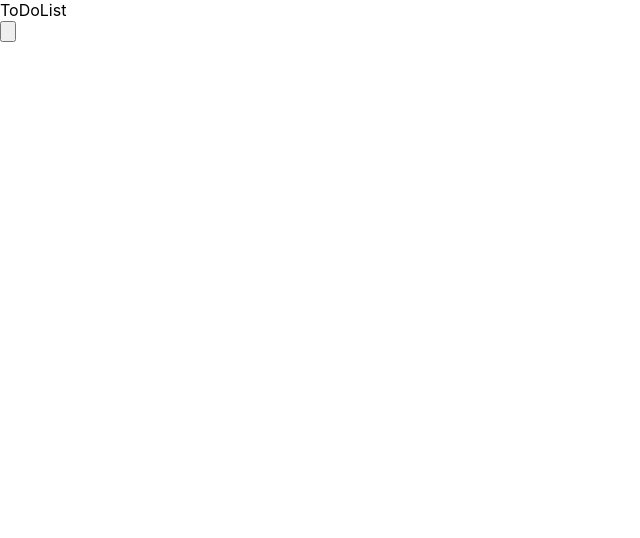
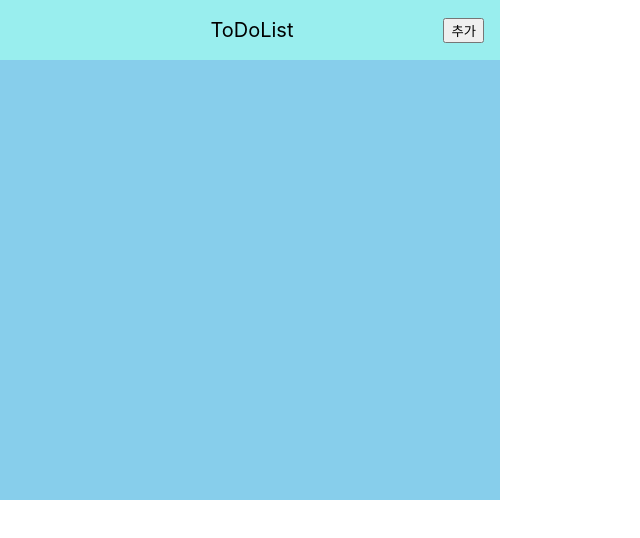
Before and after one commit to YunmiAndFriends/ToDoList_LSR, a React (Create React App) app in the folder todolist/: page / in a window 1280 px wide. Shown: the top 538 px of the page, without its empty margins (0-640 px from the left). Built offline with nearby package versions, Linux system fonts and the light colour scheme.

Commit message:
feature 기본 UI 및 추가 버튼 클릭 이벤트

```diff
--- a/todolist/package.json
+++ b/todolist/package.json
@@ -9,6 +9,7 @@
     "react": "^17.0.2",
     "react-dom": "^17.0.2",
     "react-scripts": "5.0.0",
+    "styled-components": "^5.3.3",
     "web-vitals": "^2.1.4"
   },
   "scripts": {
--- a/todolist/src/App.js
+++ b/todolist/src/App.js
@@ -1,6 +1,6 @@
 import React from "react";
-import Todolist from "./page/Todolist";
+import TodoList from "./page/Todolist";
 
 export default function App() {
-  return <Todolist />;
+  return <TodoList />;
 }
--- a/todolist/src/page/Todolist.jsx
+++ b/todolist/src/page/Todolist.jsx
@@ -1,21 +1,43 @@
 import React, { useState } from "react";
-import styled from "styled-components";
+import {
+  Container,
+  Title,
+  AddButton,
+  Content,
+  TodoInput,
+  SendButton,
+} from "./Todolist.style";
+function TodoList() {
+  const [text, setText] = useState("");
 
-function Toodolist() {
-  const [text, setText] = useState("");
+  const [todoItem, setTodoItem] = useState([]);
+
+  const [showAddTodo, setShowAddTodo] = useState(false);
 
   const onChangeText = (e) => {
     setText(e.target.value);
   };
 
+  const onClickAddButton = () => {
+    setShowAddTodo(!showAddTodo);
+  };
+
   return (
-    <div id="container">
-      <div id="title">ToDoList</div>
-      <div id="content"></div>
-      <div>
-        <input type="button" />
-      </div>
-    </div>
+    <Container>
+      <Title>
+        ToDoList<AddButton onClick={onClickAddButton}>추가</AddButton>
+      </Title>
+      <Content>
+        {showAddTodo ? (
+          <>
+            <TodoInput></TodoInput>
+            <SendButton>전송</SendButton>
+          </>
+        ) : (
+          <></>
+        )}
+      </Content>
+    </Container>
   );
 }
-export default Toodolist;
+export default TodoList;
--- /dev/null
+++ b/todolist/src/page/Todolist.style.jsx
@@ -0,0 +1,41 @@
+import styled from "styled-components";
+
+const Container = styled.div`
+  background-color: skyblue;
+  display: flex;
+  width: 500px;
+  height: 500px;
+  flex-direction: column;
+  justify-content: flex-start;
+`;
+
+const Title = styled.div`
+  display: flex;
+  font-size: 20px;
+  height: 60px;
+  background-color: #99eeee;
+  align-items: center;
+  justify-content: flex-end;
+`;
+
+const AddButton = styled.button`
+  margin-left: 30%;
+  margin-right: 16px;
+`;
+
+const Content = styled.div`
+  margin-top: 20px;
+  display: flex;
+  justify-content: center;
+`;
+
+const TodoInput = styled.input`
+  margin-right: 16px;
+`;
+
+const SendButton = styled.button`
+  height: 36px;
+  background-color: #1a3ccf16;
+`;
+
+export { Container, Title, AddButton, Content, TodoInput, SendButton };
```
Also changed, not shown: 1 other file (tests, documents, lock files or other folders).
